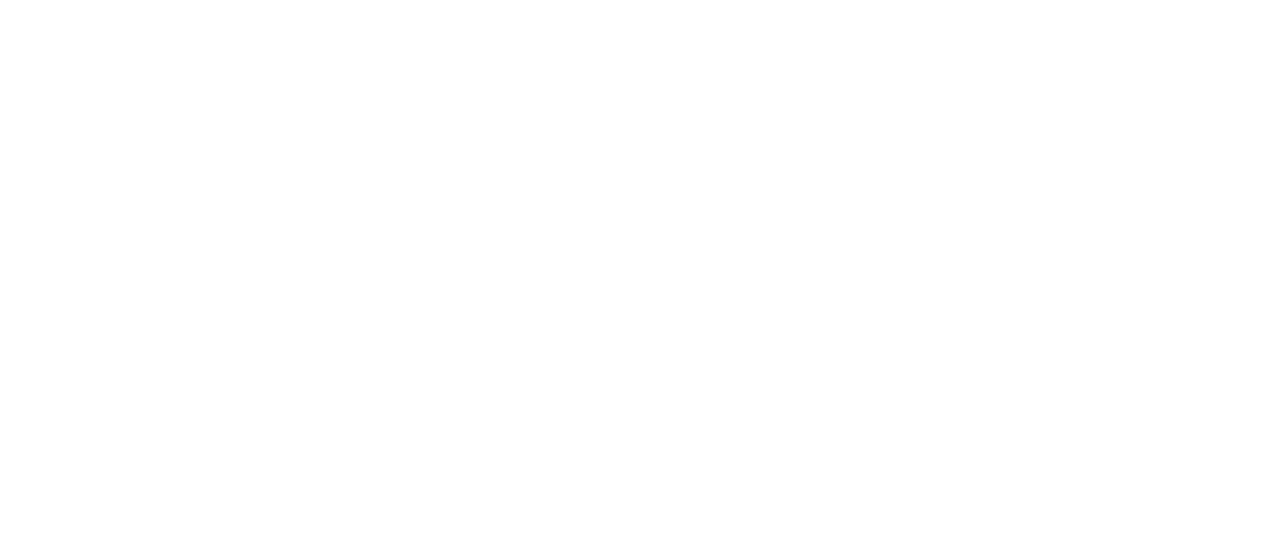
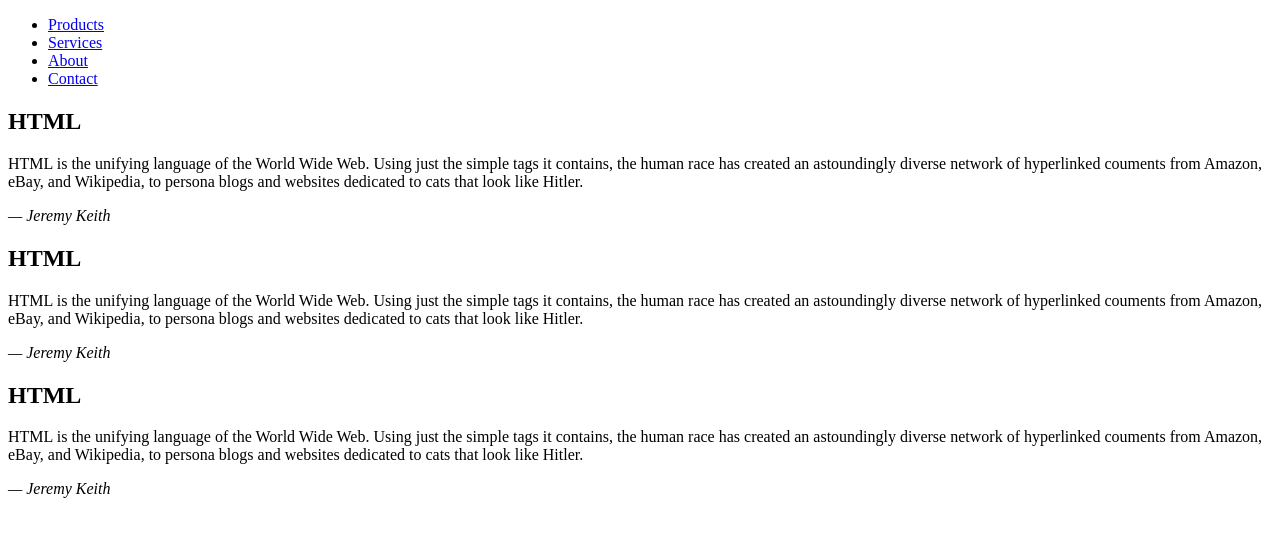
Before and after one commit to grantcorley/responsive-website-071318, a plain HTML site: page index.html in a window 1280 px wide. Drawn offline with Linux system fonts and the light colour scheme.

Commit message:
created basic document markup

```diff
--- a/index.html
+++ b/index.html
@@ -15,5 +15,38 @@
 
 <body>
 
+<nav>
+
+    <ul>
+        <li><a href="#">Products</a></li>
+        <li><a href="#">Services</a></li>
+        <li><a href="#">About</a></li>
+        <li><a href="#">Contact</a></li>
+    </ul>
+
+</nav>
+
+    <main>
+
+    <article>
+        <h2>HTML</h2>
+        <p>HTML is the unifying language of the World Wide Web. Using just the simple tags it contains, the human race has created an astoundingly diverse network of hyperlinked couments from Amazon, eBay, and Wikipedia, to persona blogs and websites dedicated to cats that look like Hitler.</p>
+        <cite>&mdash; Jeremy Keith</cite>
+    </article>
+
+    <article>
+            <h2>HTML</h2>
+            <p>HTML is the unifying language of the World Wide Web. Using just the simple tags it contains, the human race has created an astoundingly diverse network of hyperlinked couments from Amazon, eBay, and Wikipedia, to persona blogs and websites dedicated to cats that look like Hitler.</p>
+            <cite>&mdash; Jeremy Keith</cite>
+        </article>
+
+        <article>
+                <h2>HTML</h2>
+                <p>HTML is the unifying language of the World Wide Web. Using just the simple tags it contains, the human race has created an astoundingly diverse network of hyperlinked couments from Amazon, eBay, and Wikipedia, to persona blogs and websites dedicated to cats that look like Hitler.</p>
+                <cite>&mdash; Jeremy Keith</cite>
+            </article>
+
+        </main>
+
 </body>
 </html>
```
